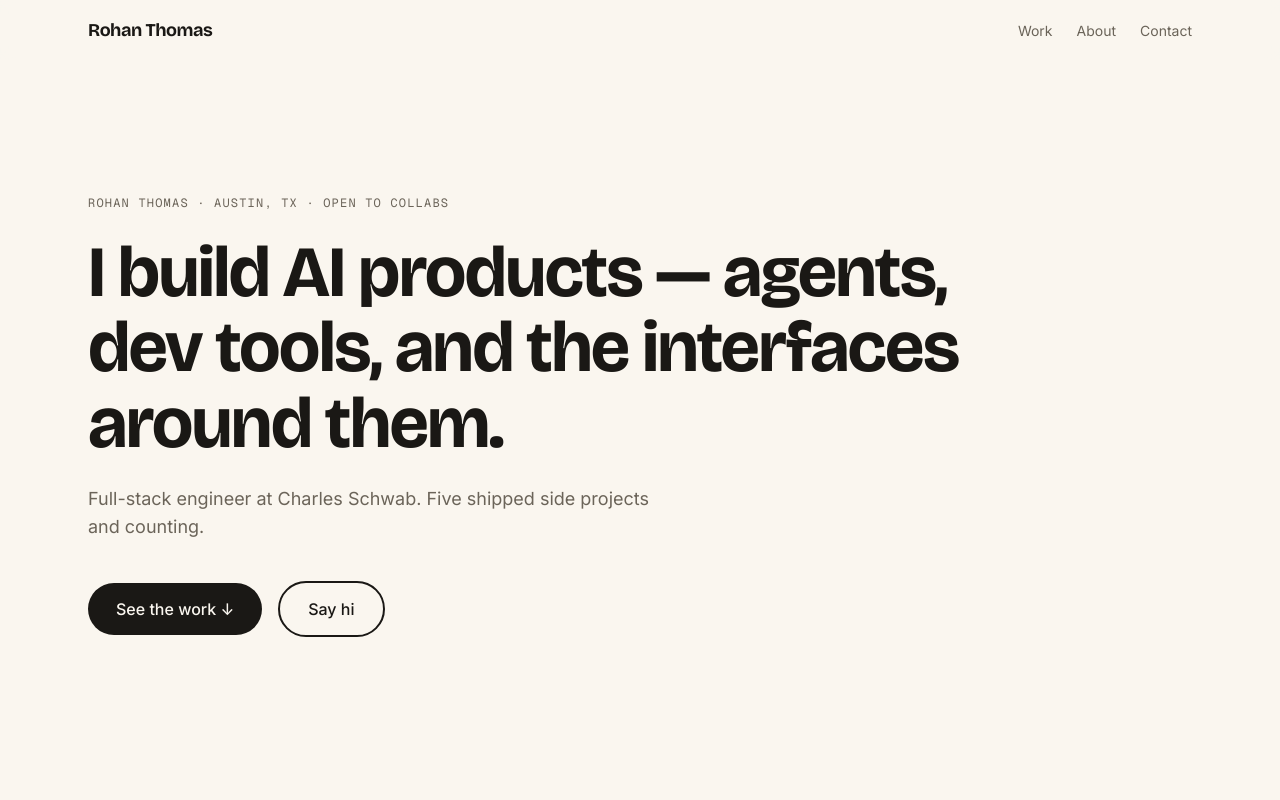
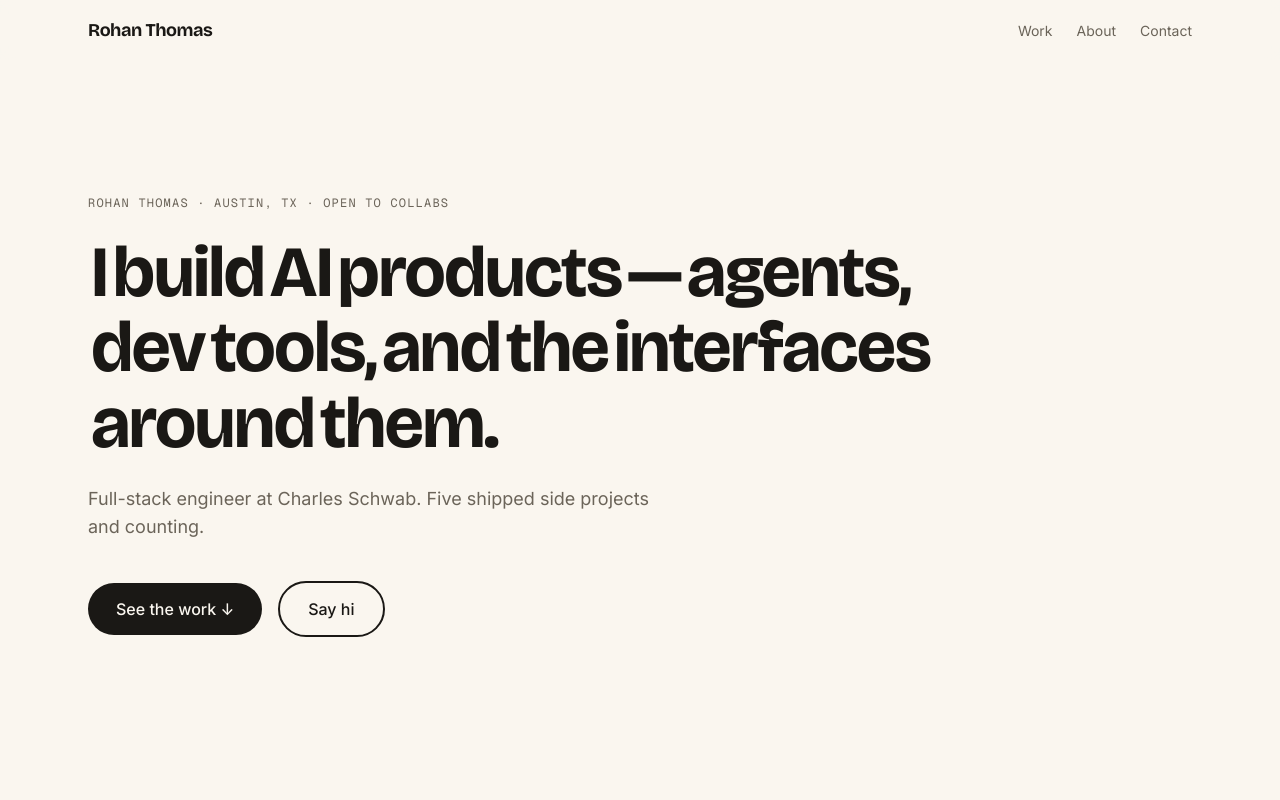
Before and after one commit to rohanthomas1202/thomasrohan-site, a Next.js app: page / in a window 1280 px wide. Shown: the top 800 px of the page. Built offline with nearby package versions, Linux system fonts and the light colour scheme.

Commit message:
feat(hero): signature moment — jelly boop + accent highlight + neighbor nudge, first-visit word rise

```diff
--- /dev/null
+++ b/src/components/sections/hero-headline.tsx
@@ -0,0 +1,146 @@
+"use client";
+import { useCallback, useLayoutEffect, useRef, useState, useSyncExternalStore } from "react";
+import { animate, motion } from "motion/react";
+import { usePrefersReducedMotion } from "@/lib/use-prefers-reduced-motion";
+import { cn } from "@/lib/utils";
+
+const COARSE_QUERY = "(pointer: coarse)";
+function subscribeCoarse(cb: () => void) {
+  if (typeof window === "undefined") return () => {};
+  const mq = window.matchMedia(COARSE_QUERY);
+  mq.addEventListener("change", cb);
+  return () => mq.removeEventListener("change", cb);
+}
+function useCoarsePointer(): boolean {
+  return useSyncExternalStore(
+    subscribeCoarse,
+    () => window.matchMedia(COARSE_QUERY).matches,
+    () => false,
+  );
+}
+
+export const HEADLINE = "I build AI products — agents, dev tools, and the interfaces around them.";
+const WORDS = HEADLINE.split(" ");
+const HIGHLIGHTS = [
+  "var(--blue-tint)",
+  "var(--tangerine-tint)",
+  "var(--pink-tint)",
+  "var(--green-tint)",
+  "var(--violet-tint)",
+];
+/* deterministic seeded tilt in [-3, 3], stable across renders */
+const seedTilt = (i: number) => (((i * 7919) % 13) - 6) / 2;
+
+export function HeroHeadline({ className }: { className?: string }) {
+  const reduced = usePrefersReducedMotion();
+  const coarse = useCoarsePointer();
+  const [entered, setEntered] = useState(true); // SSR + revisits render at rest
+  const [lit, setLit] = useState<number | null>(null);
+  const [color, setColor] = useState(HIGHLIGHTS[0]);
+  const lastPick = useRef(-1);
+  const words = useRef<(HTMLSpanElement | null)[]>([]);
+  const busy = useRef<Set<number>>(new Set());
+  const unlightTimer = useRef<ReturnType<typeof setTimeout> | null>(null);
+
+  useLayoutEffect(() => {
+    if (reduced || sessionStorage.getItem("hero-seen")) return;
+    sessionStorage.setItem("hero-seen", "1");
+    // Intentional: flip to hidden pre-paint (layout effect, runs before the browser paints)
+    // so the rAF flip-back below is what the user actually sees animate — the standard
+    // flash-free entrance pattern.
+    // eslint-disable-next-line react-hooks/set-state-in-effect
+    setEntered(false);
+    const id = requestAnimationFrame(() => setEntered(true));
+    return () => cancelAnimationFrame(id);
+  }, [reduced]);
+
+  const boop = useCallback(
+    (i: number, amp: number) => {
+      const el = words.current[i];
+      if (!el || reduced || busy.current.has(i)) return;
+      busy.current.add(i);
+      animate(
+        el,
+        { y: -6 * amp, scaleY: 1 - 0.06 * amp, rotate: seedTilt(i) * amp },
+        { duration: 0.11, ease: "easeOut" },
+      )
+        .then(() =>
+          animate(el, { y: 0, scaleY: 1, rotate: 0 }, { type: "spring", stiffness: 380, damping: 10, mass: 0.6 }),
+        )
+        .finally(() => busy.current.delete(i));
+    },
+    [reduced],
+  );
+
+  const fire = useCallback(
+    (i: number) => {
+      const el = words.current[i];
+      if (!el) return;
+      let p: number;
+      do {
+        p = Math.floor(Math.random() * HIGHLIGHTS.length);
+      } while (p === lastPick.current);
+      lastPick.current = p;
+      setColor(HIGHLIGHTS[p]);
+      setLit(i);
+      boop(i, 1);
+      [i - 1, i + 1].forEach((j) => {
+        const n = words.current[j];
+        if (n && n.offsetTop === el.offsetTop) setTimeout(() => boop(j, 0.3), 45);
+      });
+      if (coarse) {
+        if (unlightTimer.current) clearTimeout(unlightTimer.current);
+        unlightTimer.current = setTimeout(() => setLit(null), 1400);
+      }
+    },
+    [boop, coarse],
+  );
+
+  return (
+    <h1
+      aria-label={HEADLINE}
+      className={cn(
+        "isolate mt-6 max-w-4xl font-display text-5xl font-bold leading-[1.05] tracking-tight text-ink sm:text-6xl md:text-7xl",
+        className,
+      )}
+    >
+      <span aria-hidden="true">
+        {WORDS.map((w, i) => (
+          <motion.span
+            key={i}
+            className="inline-block"
+            animate={entered ? { y: 0, opacity: 1 } : { y: 24, opacity: 0 }}
+            transition={{ type: "spring", stiffness: 260, damping: 25, delay: entered ? i * 0.03 : 0 }}
+          >
+            <span
+              ref={(el) => {
+                words.current[i] = el;
+              }}
+              onPointerEnter={coarse ? undefined : () => fire(i)}
+              onPointerLeave={coarse ? undefined : () => setLit(null)}
+              onClick={coarse ? () => fire(i) : undefined}
+              className="relative inline-block cursor-default px-[0.04em]"
+            >
+              <motion.span
+                aria-hidden
+                className="absolute inset-y-[0.05em] -inset-x-[0.08em] -z-10 rounded-[0.2em]"
+                style={{ background: color, transformOrigin: lit === i ? "left" : "right" }}
+                initial={false}
+                animate={
+                  reduced
+                    ? { opacity: lit === i ? 1 : 0, scaleX: 1 }
+                    : { scaleX: lit === i ? 1 : 0, opacity: 1 }
+                }
+                transition={
+                  reduced ? { duration: 0.15 } : { type: "spring", stiffness: 300, damping: 24 }
+                }
+              />
+              {w}
+            </span>
+            {i < WORDS.length - 1 ? " " : ""}
+          </motion.span>
+        ))}
+      </span>
+    </h1>
+  );
+}
--- a/src/components/sections/hero.tsx
+++ b/src/components/sections/hero.tsx
@@ -1,4 +1,5 @@
 import { MagneticLink } from "@/components/magnetic-link";
+import { HeroHeadline } from "@/components/sections/hero-headline";
 
 export function Hero() {
   return (
@@ -6,9 +7,7 @@ export function Hero() {
       <p className="font-mono text-xs uppercase tracking-widest text-ink-soft">
         Rohan Thomas · Austin, TX · open to collabs
       </p>
-      <h1 className="mt-6 max-w-4xl font-display text-5xl font-bold leading-[1.05] tracking-tight text-ink sm:text-6xl md:text-7xl">
-        I build AI products — agents, dev tools, and the interfaces around them.
-      </h1>
+      <HeroHeadline />
       <p className="mt-6 max-w-xl text-lg text-ink-soft">
         Full-stack engineer at Charles Schwab. Five shipped side projects and counting.
       </p>
```
Also changed, not shown: 1 other file (tests, documents, lock files or other folders).
